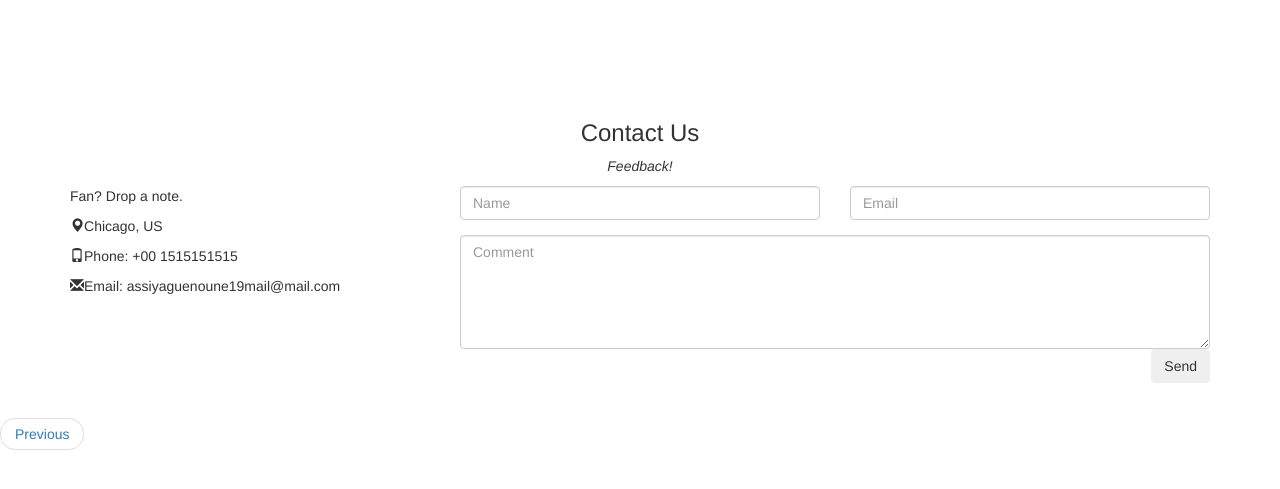
After one commit to assiyaguenoune/Geodesique_visualisation, a Django app: page /Contact in a window 1280 px wide. The commit adds this page. Shown: the top 489 px of the page. Run offline with Django 4.2, Linux system fonts and the light colour scheme; some libraries are stand-ins or nearby versions.

Commit message:
First Design

```diff
--- a/Geo/urls.py
+++ b/Geo/urls.py
@@ -2,5 +2,7 @@ from django.urls import path
 from . import views
 
 urlpatterns = [
-  path('', views.home , name="home")
+  path('', views.home , name="home"),
+  path('Contact', views.contact , name="contact"),
+  path('Direct', views.direct , name="direct"),
 ]
--- a/Geo/views.py
+++ b/Geo/views.py
@@ -3,3 +3,7 @@ from django.shortcuts import render
 # Create your views here.
 def home(request):
      return render(request,'Home.html')
+def contact(request):
+    return render(request,'Contact.html')
+def direct(request):
+     return render(request,'direct.html')
--- /dev/null
+++ b/templates/Contact.html
@@ -0,0 +1,50 @@
+<!DOCTYPE html>
+<html lang="en">
+<head>
+  <meta charset="UTF-8">
+  <meta http-equiv="X-UA-Compatible" content="IE=edge">
+  <meta name="viewport" content="width=device-width, initial-scale=1.0">
+  <link rel="stylesheet" href="https://maxcdn.bootstrapcdn.com/bootstrap/3.4.1/css/bootstrap.min.css">
+  <script src="https://ajax.googleapis.com/ajax/libs/jquery/3.5.1/jquery.min.js"></script>
+  <script src="https://maxcdn.bootstrapcdn.com/bootstrap/3.4.1/js/bootstrap.min.js"></script>
+  <title>Contact</title>
+</head>
+<style>
+  .container{
+    padding-top: 100px;
+  }
+</style>
+<body>
+<div class="container">
+  <h3 class="text-center">Contact Us</h3>
+  <p class="text-center"><em>Feedback!</em></p>
+  <div class="row test">
+    <div class="col-md-4">
+      <p>Fan? Drop a note.</p>
+      <p><span class="glyphicon glyphicon-map-marker"></span>Chicago, US</p>
+      <p><span class="glyphicon glyphicon-phone"></span>Phone: +00 1515151515</p>
+      <p><span class="glyphicon glyphicon-envelope"></span>Email: assiyaguenoune19mail@mail.com</p>
+    </div>
+    <div class="col-md-8">
+      <div class="row">
+        <div class="col-sm-6 form-group">
+          <input class="form-control" id="name" name="name" placeholder="Name" type="text" required>
+        </div>
+        <div class="col-sm-6 form-group">
+          <input class="form-control" id="email" name="email" placeholder="Email" type="email" required>
+        </div>
+      </div>
+      <textarea class="form-control" id="comments" name="comments" placeholder="Comment" rows="5"></textarea>
+      <div class="row">
+        <div class="col-md-12 form-group">
+          <button class="btn pull-right" type="submit">Send</button>
+        </div>
+      </div>
+    </div>
+  </div>
+</div>
+<ul class="pager">
+<li class="previous"><a href="#myPage">Previous</a></li>
+</ul>
+</body>
+</html>
```
Also changed, not shown: templates/Home.html (+76 -1 lines).
